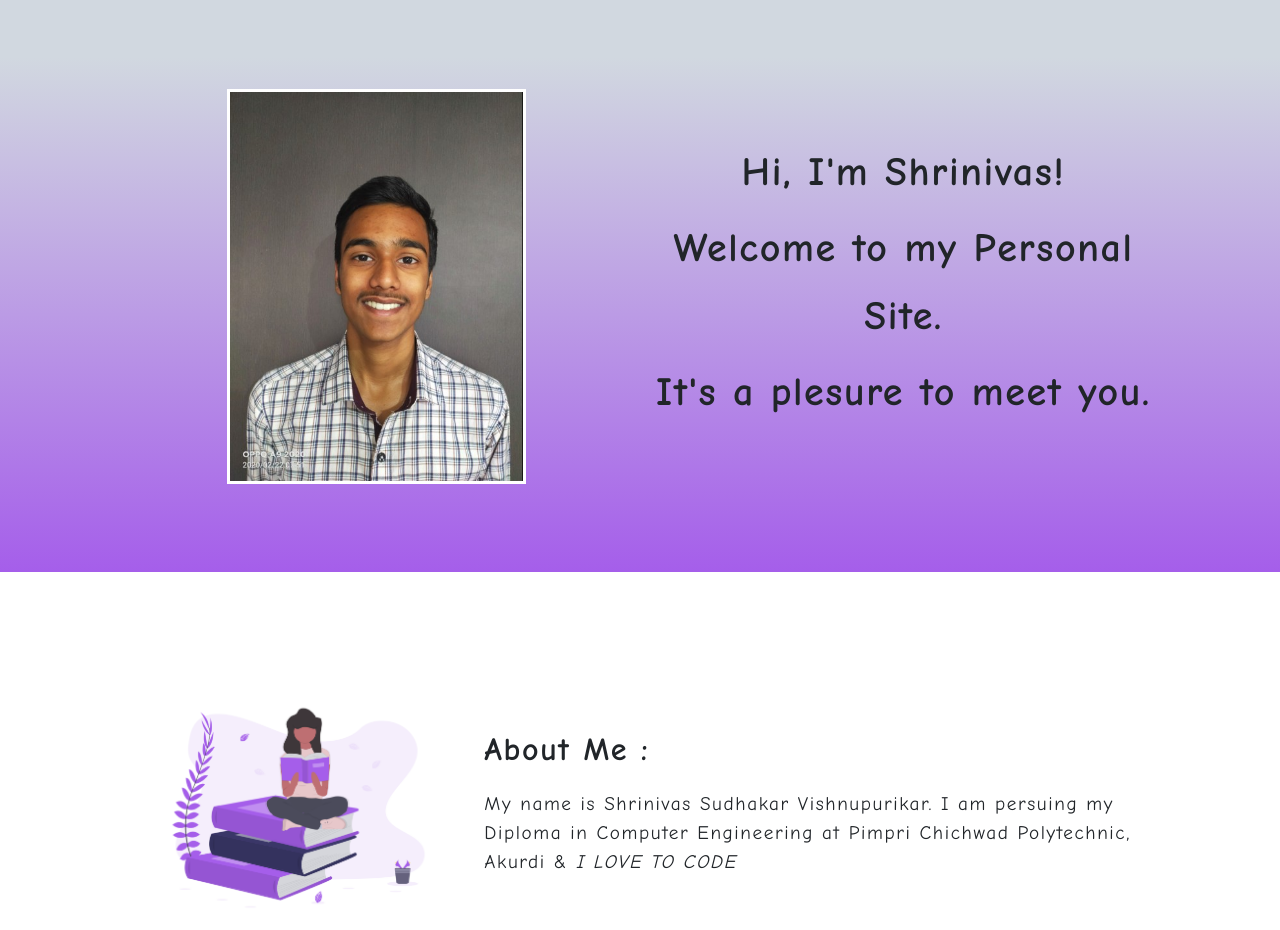
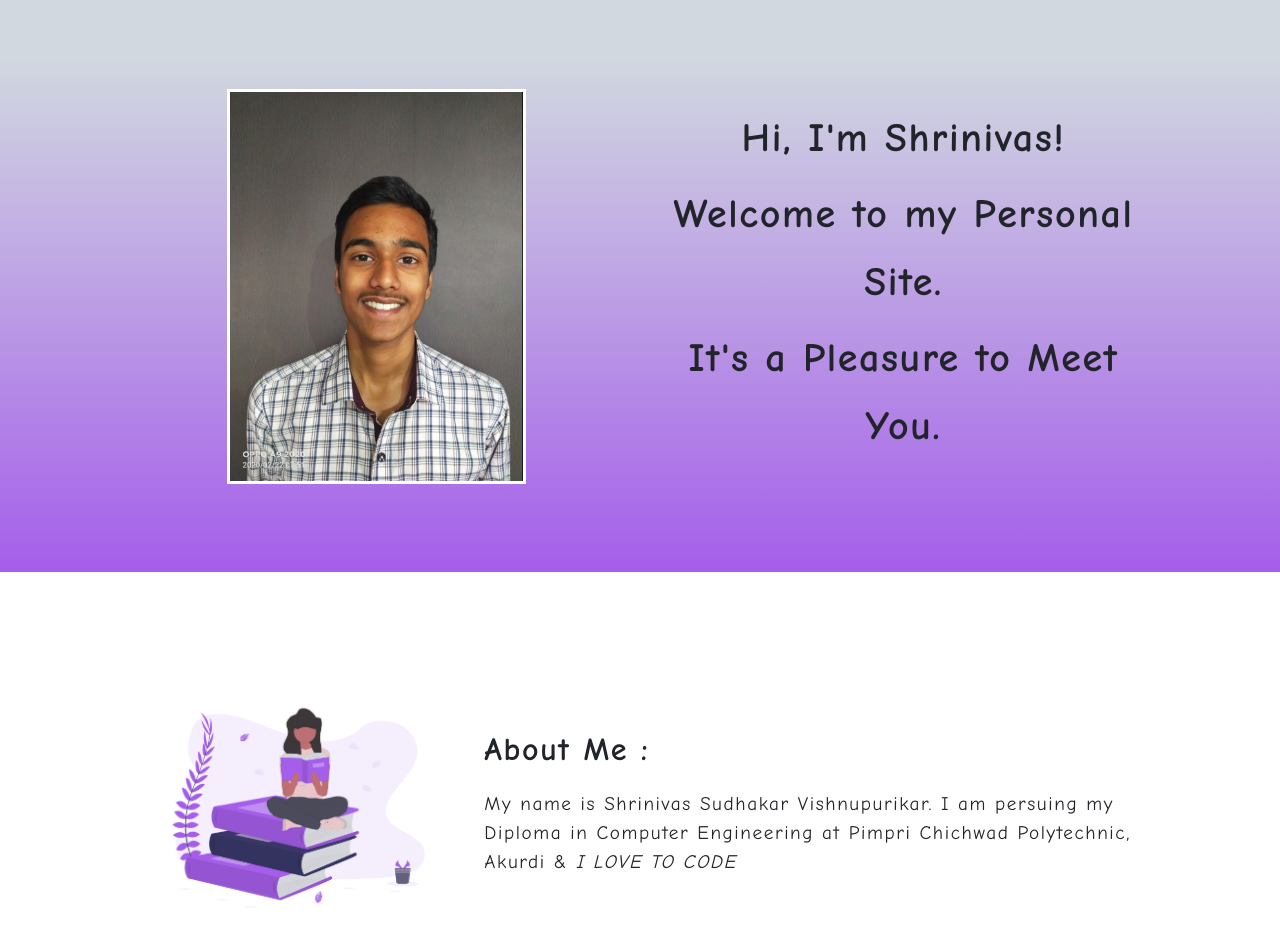
Before and after one commit to SV1973/Portfoilo-v2, a plain HTML site: page index.html in a window 1280 px wide. Shown: the top 930 px of the page. Drawn offline with nearby package versions, Linux system fonts and the light colour scheme.

Commit message:
Update index.html

```diff
--- a/index.html
+++ b/index.html
@@ -31,7 +31,7 @@
                 <div class="col-lg-6">
                     <h1>Hi, I'm Shrinivas!</h1>
                     <h1>Welcome to my Personal Site.</h1>
-                    <h1>It's a plesure to meet you.</h1>
+                    <h1>It's a Pleasure to Meet You.</h1>
 
                 </div>
 
```
